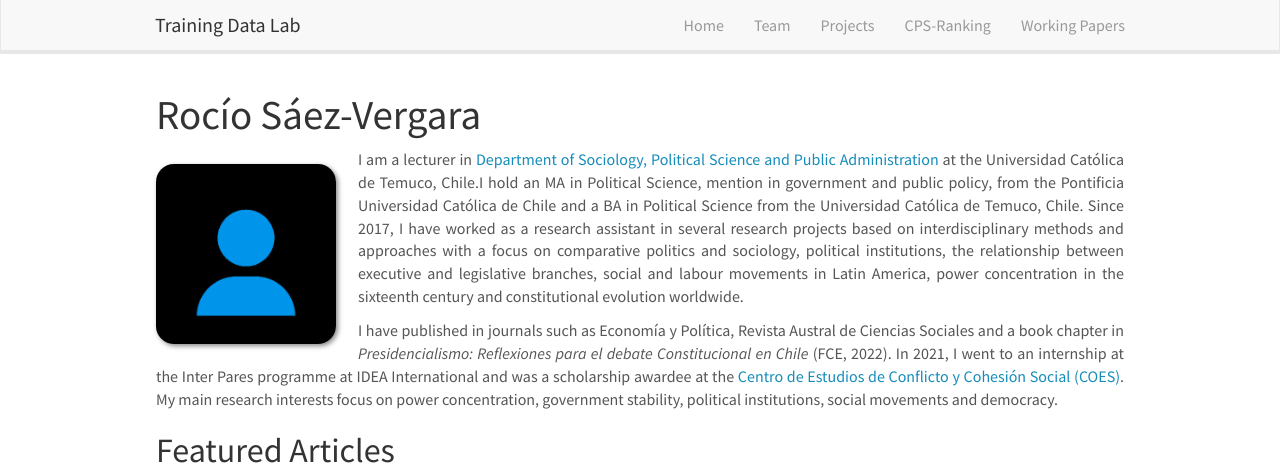
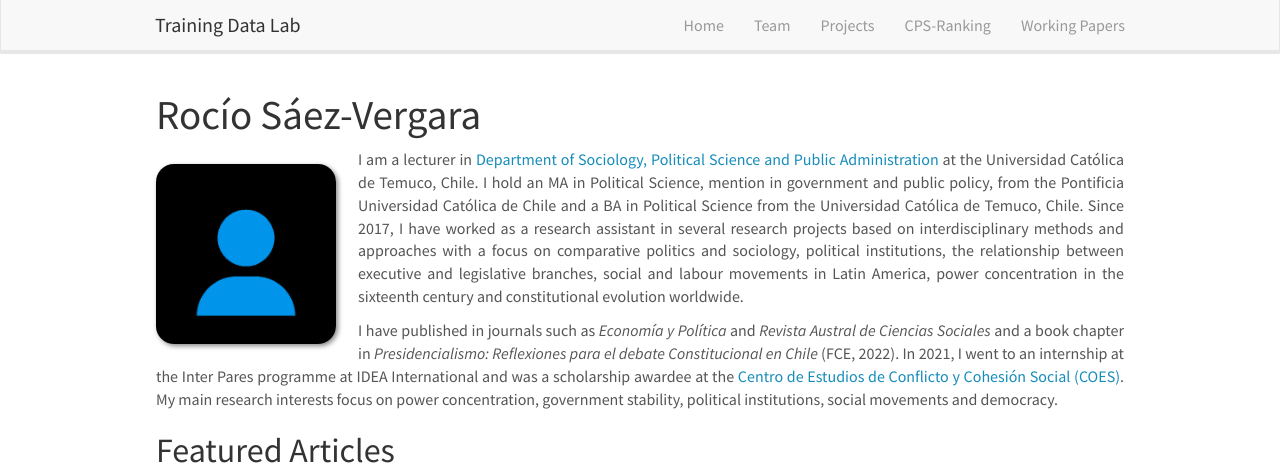
Before and after one commit to training-datalab/old-training-datalab.com, a Jekyll site: the page built from _pages/rsaezvergara.md, in a window 1280 px wide and 1098 px high. Shown: the top 465 px of the window. Built offline with Jekyll 4.4.1, drawn with Linux system fonts in a browser that asks for light colours; nearby versions of some CDN libraries.

Commit message:
Update rsaezvergara.md

```diff
--- a/_pages/rsaezvergara.md
+++ b/_pages/rsaezvergara.md
@@ -10,9 +10,9 @@ permalink: /team/rsaezvergara/
 
 <img src="https://training-datalab.com/images/team/avatar.jpg" class="img-responsive" width="180px" style="float: left" />
 
-<p align="justify">I am a lecturer in <a href="https://soccipol.uct.cl/" target="_blank">Department of Sociology, Political Science and Public Administration</a> at the Universidad Católica de Temuco, Chile.I hold an MA in Political Science, mention in government and public policy, from the Pontificia Universidad Católica de Chile and a BA in Political Science from the Universidad Católica de Temuco, Chile. Since 2017, I have worked as a research assistant in several research projects based on interdisciplinary methods and approaches with a focus on comparative politics and sociology, political institutions, the relationship between executive and legislative branches, social and labour movements in Latin America, power concentration in the sixteenth century and constitutional evolution worldwide.</p>
+<p align="justify">I am a lecturer in <a href="https://soccipol.uct.cl/" target="_blank">Department of Sociology, Political Science and Public Administration</a> at the Universidad Católica de Temuco, Chile. I hold an MA in Political Science, mention in government and public policy, from the Pontificia Universidad Católica de Chile and a BA in Political Science from the Universidad Católica de Temuco, Chile. Since 2017, I have worked as a research assistant in several research projects based on interdisciplinary methods and approaches with a focus on comparative politics and sociology, political institutions, the relationship between executive and legislative branches, social and labour movements in Latin America, power concentration in the sixteenth century and constitutional evolution worldwide.</p>
 
-<p align="justify">I have published in journals such as Economía y Política, Revista Austral de Ciencias Sociales and a book chapter in *Presidencialismo: Reflexiones para el debate Constitucional en Chile* (FCE, 2022). In 2021, I went to an internship at the Inter Pares programme at IDEA International and was a scholarship awardee at the <a href="https://coes.cl/" target="_blank">Centro de Estudios de Conflicto y Cohesión Social (COES)</a>. My main research interests focus on power concentration, government stability, political institutions, social movements and democracy.</p>
+<p align="justify">I have published in journals such as *Economía y Política* and *Revista Austral de Ciencias Sociales* and a book chapter in *Presidencialismo: Reflexiones para el debate Constitucional en Chile* (FCE, 2022). In 2021, I went to an internship at the Inter Pares programme at IDEA International and was a scholarship awardee at the <a href="https://coes.cl/" target="_blank">Centro de Estudios de Conflicto y Cohesión Social (COES)</a>. My main research interests focus on power concentration, government stability, political institutions, social movements and democracy.</p>
 
 ## Featured Articles
 
```
